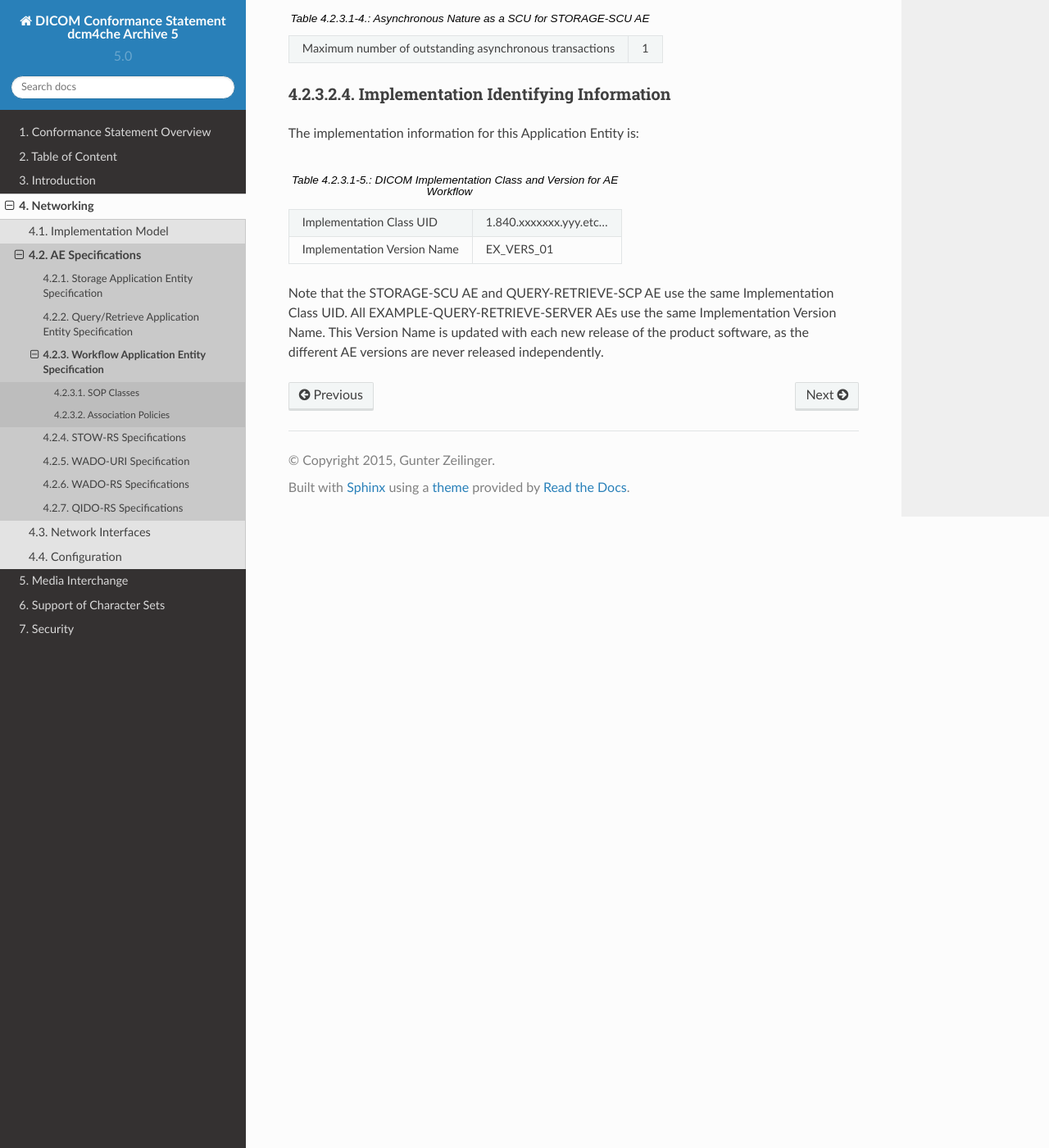
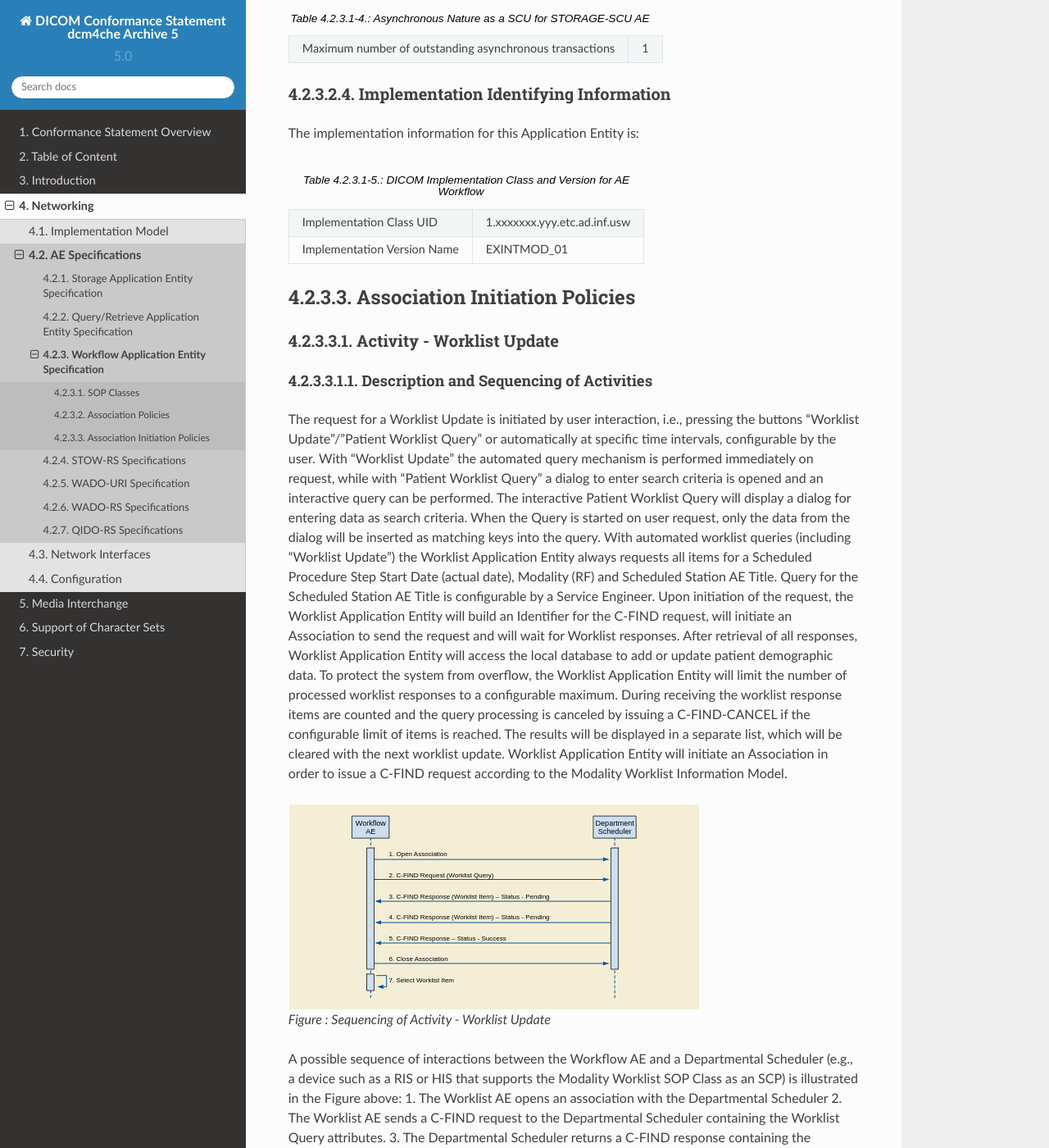
Before and after one commit to dcm4che/dcm4chee-arc-cs, a Sphinx documentation site: the page built from docs/networking/specs/workflow.rst, in a window 1280 px wide and 1400 px high, scrolled down 1053 px. Shown: the whole window at 82% size. Built offline with Sphinx 7.4.7 and the Read the Docs theme 2.0.0, drawn with Linux system fonts in a browser that asks for light colours; some of the changed text lies outside the part shown.

Commit message:
Conformance Statement Update

```diff
--- a/docs/networking/specs/workflow.rst
+++ b/docs/networking/specs/workflow.rst
@@ -52,8 +52,51 @@ Implementation Identifying Information
 The implementation information for this Application Entity is:
 
 .. csv-table:: Table 4.2.3.1-5.: DICOM Implementation Class and Version for AE Workflow
-   :file: storage-implementation-identifying-information.csv
+   :file: workflow-implementation-identifying-information.csv
 
-Note that the STORAGE-SCU AE and QUERY-RETRIEVE-SCP AE use the same Implementation Class UID. All EXAMPLE-QUERY-RETRIEVE-SERVER AEs use the same Implementation Version Name. This Version Name is updated with each new release of the product software, as the different AE versions are never released independently.
+.. _workflow-association-initiation:
 
-.. _storage-association-initiation:
+Association Initiation Policies
+"""""""""""""""""""""""""""""""
+
+.. _worklist-worklist-update
+
+Activity - Worklist Update
+''''''''''''''''''''''''''
+
+.. _worklist-worklist-update-seq
+
+Description and Sequencing of Activities
+........................................
+
+The request for a Worklist Update is initiated by user interaction, i.e., pressing the buttons "Worklist Update"/"Patient Worklist Query"
+or automatically at specific time intervals, configurable by the user. With "Worklist Update" the automated query mechanism is performed
+immediately on request, while with "Patient Worklist Query" a dialog to enter search criteria is opened and an interactive query can
+be performed.
+The interactive Patient Worklist Query will display a dialog for entering data as search criteria. When the Query is started on user request,
+only the data from the dialog will be inserted as matching keys into the query.
+With automated worklist queries (including "Worklist Update") the Worklist Application Entity always requests all items
+for a Scheduled Procedure Step Start Date (actual date), Modality (RF) and Scheduled Station AE Title. Query for the Scheduled
+Station AE Title is configurable by a Service Engineer.
+Upon initiation of the request, the Worklist Application Entity will build an Identifier for the C-FIND request, will initiate an
+Association to send the request and will wait for Worklist responses. After retrieval of all responses, Worklist Application Entity
+will access the local database to add or update patient demographic data. To protect the system from overflow, the Worklist Application Entity will limit the number of processed worklist responses to a configurable maximum. During receiving
+the worklist response items are counted and the query processing is canceled by issuing a C-FIND-CANCEL if the configurable limit
+of items is reached. The results will be displayed in a separate list, which will be cleared with the next worklist update.
+Worklist Application Entity will initiate an Association in order to issue a C-FIND request according to the Modality
+Worklist Information Model.
+
+.. figure:: worklist-sequencing-of-activities-worklist-update.svg
+
+   Figure : Sequencing of Activity - Worklist Update
+
+A possible sequence of interactions between the Workflow AE and a Departmental Scheduler (e.g., a device such as a RIS or HIS
+that supports the Modality Worklist SOP Class as an SCP) is illustrated in the Figure above:
+1. The Worklist AE opens an association with the Departmental Scheduler
+2. The Worklist AE sends a C-FIND request to the Departmental Scheduler containing the Worklist Query attributes.
+3. The Departmental Scheduler returns a C-FIND response containing the requested attributes of the first matching Worklist Item.
+4. The Departmental Scheduler returns another C-FIND response containing the requested attributes of the second matching
+Worklist Item.
+5. The Departmental Scheduler returns another C-FIND response with status Success indicating that no further matching Worklist
+Items exist. This example assumes that only 2 Worklist items match the Worklist Query.
+6. The Worklist AE closes the association with the Departmental Scheduler.
```
Also changed, not shown: docs/networking/specs/worklist-sequencing-of-activities-worklist-update.svg (added).
